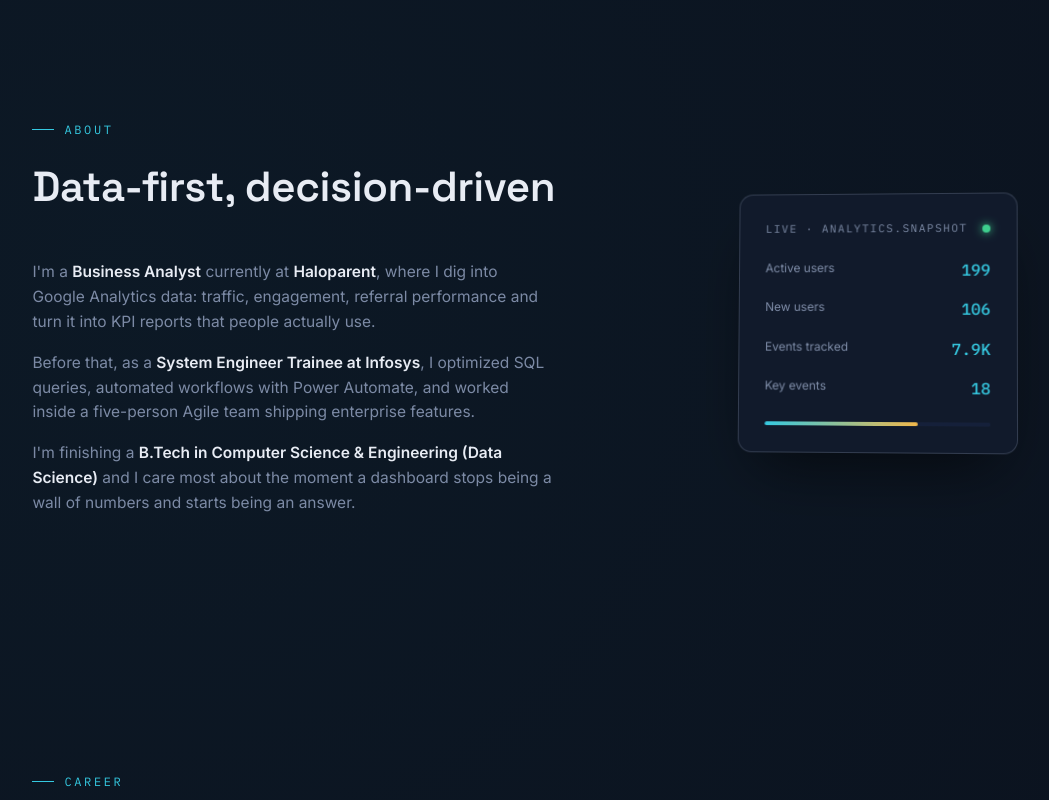
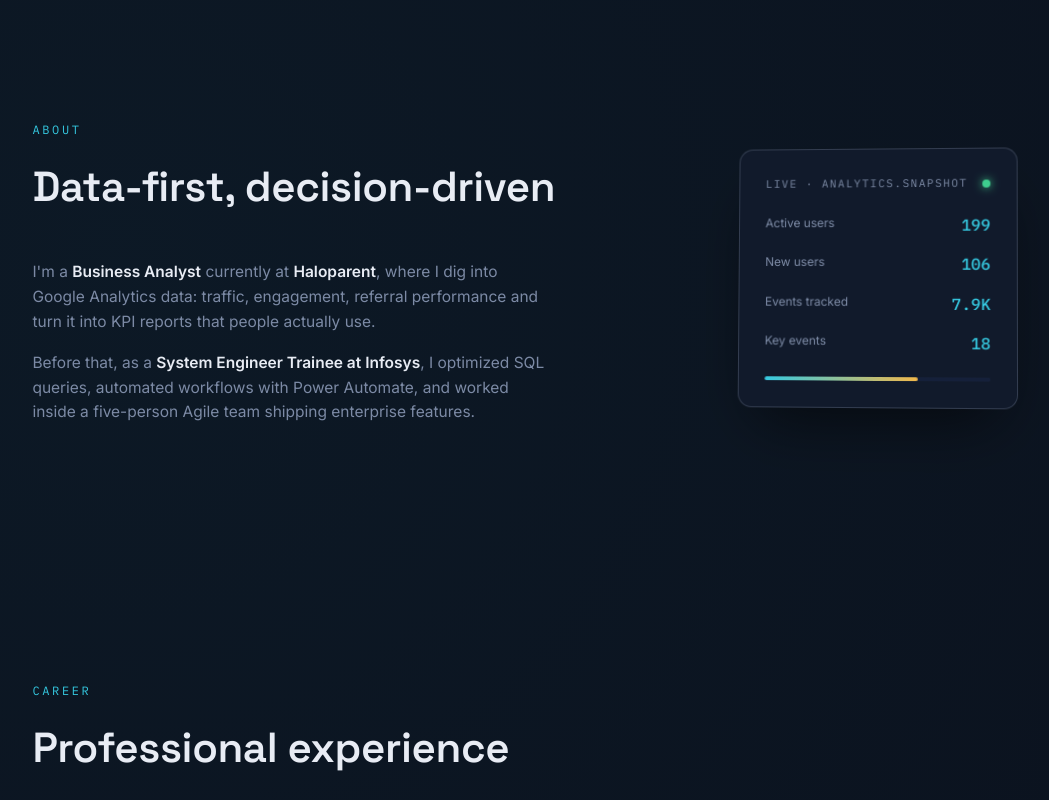
Before and after one commit to pallavi195/Portfolio-website, a plain HTML site: page index.html in a window 1280 px wide. Shown: the part 800-1600 px from the top of the page, without its empty margins (70-1119 px from the left). Drawn offline with Linux system fonts and the light colour scheme.

Commit message:
Update index.html

```diff
--- a/index.html
+++ b/index.html
@@ -564,6 +564,14 @@
     border-radius: 20px;
   }
 }
+/* Remove decorative lines from all section side headings */
+.section-label::before,
+.section-label::after,
+.eyebrow::before,
+.eyebrow::after {
+  display: none;
+  content: none;
+}
 </style>
 </head>
 <body>
@@ -621,7 +629,6 @@
         <div class="about-text">
           <p>I'm a <strong>Business Analyst</strong> currently at <strong>Haloparent</strong>, where I dig into Google Analytics data: traffic, engagement, referral performance and turn it into KPI reports that people actually use.</p>
           <p>Before that, as a <strong>System Engineer Trainee at Infosys</strong>, I optimized SQL queries, automated workflows with Power Automate, and worked inside a five-person Agile team shipping enterprise features.</p>
-          <p>I'm finishing a <strong>B.Tech in Computer Science &amp; Engineering (Data Science)</strong> and I care most about the moment a dashboard stops being a wall of numbers and starts being an answer.</p>
         </div>
       </div>
       <div class="reveal reveal-right float-stage">
```
